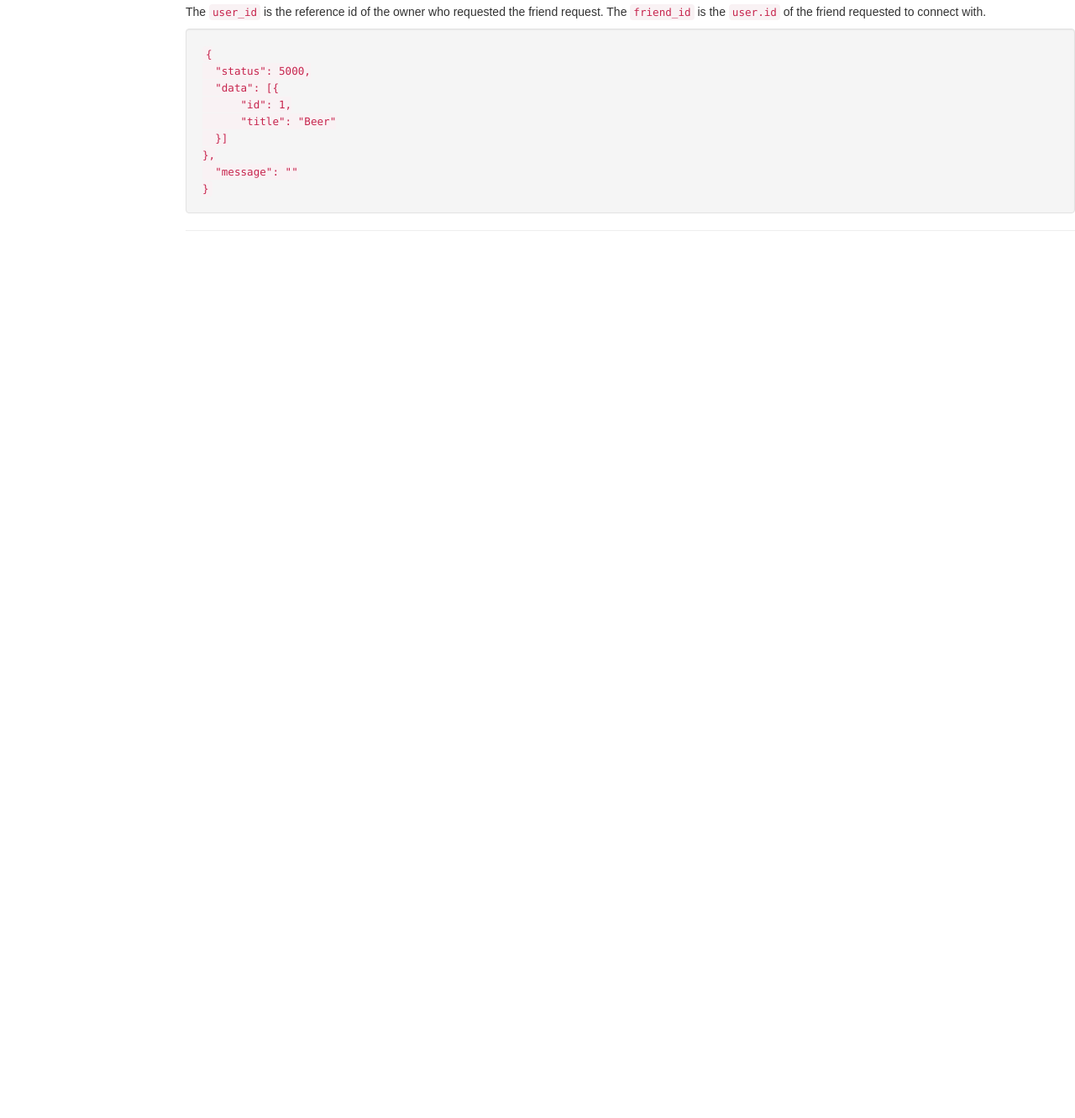
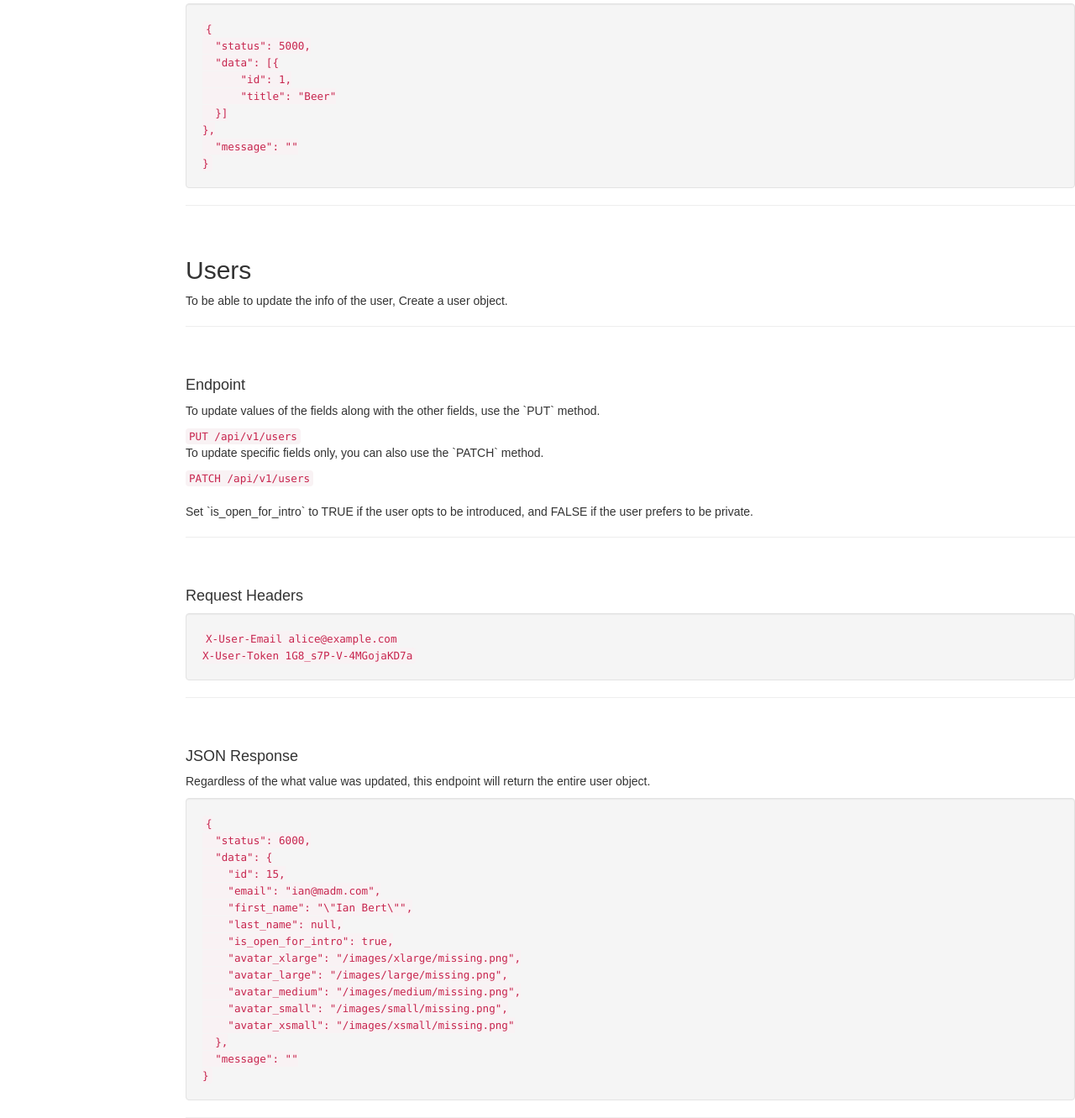
Before and after one commit to iyanski/madmdocs, a website: page index.html in a window 1280 px wide. Shown: the part 8874-10205 px from the top of the page at 84% size. Before the commit the page ends 9149 px from the top, so only its background shows below. Drawn offline with Linux system fonts and the light colour scheme.

Commit message:
Add Users endpoint

```diff
--- a/index.html
+++ b/index.html
@@ -505,7 +505,7 @@
         </div>
         <hr/>
         <h4>JSON Response</h4>
-        <p>The <code>user_id</code> is the reference id of the owner who requested the friend request. The <code>friend_id</code> is the <code>user.id</code> of the friend requested to connect with.
+        <p>The <code>user_id</code> is the reference id of the owner who requested the friend request. The <code>friend_id</code> is the <code>user.id</code> of the friend requested to connect with.</p>
         <div class="well">
           <code>
             {<br/>
@@ -552,7 +552,6 @@
 
         <hr/>
         <h4>JSON Response</h4>
-        <p>The <code>user_id</code> is the reference id of the owner who requested the friend request. The <code>friend_id</code> is the <code>user.id</code> of the friend requested to connect with.
         <div class="well">
           <code>
             {<br/>
@@ -568,6 +567,55 @@
         </div>
         <hr/>
       </section>
+
+      <section id="#user">
+        <h2>Users</h2>
+        <p>To be able to update the info of the user, Create a user object.</p>
+
+        <hr/>
+        <h4>Endpoint</h4>
+        <p>To update values of the fields along with the other fields, use the `PUT` method.</p>
+        <code>PUT /api/v1/users</code>
+        <br/>
+        <p>To update specific fields only, you can also use the `PATCH` method.</p>
+        <code>PATCH /api/v1/users</code>
+        <br/>
+        <br/>
+        <p>Set `is_open_for_intro` to TRUE if the user opts to be introduced, and FALSE if the user prefers to be private.</p>
+        <hr/>
+        <h4>Request Headers</h4>
+        <div class="well">
+          <code>
+            X-User-Email alice@example.com<br/>
+            X-User-Token 1G8_s7P-V-4MGojaKD7a
+          </code>
+        </div>
+
+        <hr/>
+        <h4>JSON Response</h4>
+        <p>Regardless of the what value was updated, this endpoint will return the entire user object.</p>
+        <div class="well">
+          <code>
+            {<br/>
+            &nbsp;&nbsp;"status": 6000,<br/>
+            &nbsp;&nbsp;"data": {<br/>
+            &nbsp;&nbsp;&nbsp;&nbsp;"id": 15,<br/>
+            &nbsp;&nbsp;&nbsp;&nbsp;"email": "ian@madm.com",<br/>
+            &nbsp;&nbsp;&nbsp;&nbsp;"first_name": "\"Ian Bert\"",<br/>
+            &nbsp;&nbsp;&nbsp;&nbsp;"last_name": null,<br/>
+            &nbsp;&nbsp;&nbsp;&nbsp;"is_open_for_intro": true,<br/>
+            &nbsp;&nbsp;&nbsp;&nbsp;"avatar_xlarge": "/images/xlarge/missing.png",<br/>
+            &nbsp;&nbsp;&nbsp;&nbsp;"avatar_large": "/images/large/missing.png",<br/>
+            &nbsp;&nbsp;&nbsp;&nbsp;"avatar_medium": "/images/medium/missing.png",<br/>
+            &nbsp;&nbsp;&nbsp;&nbsp;"avatar_small": "/images/small/missing.png",<br/>
+            &nbsp;&nbsp;&nbsp;&nbsp;"avatar_xsmall": "/images/xsmall/missing.png"<br/>
+            &nbsp;&nbsp;},<br/>
+            &nbsp;&nbsp;"message": ""<br/>
+            }
+          </code>
+        </div>
+        <hr/>
+      </section>
     </div>
   </body>
 </html>
```
